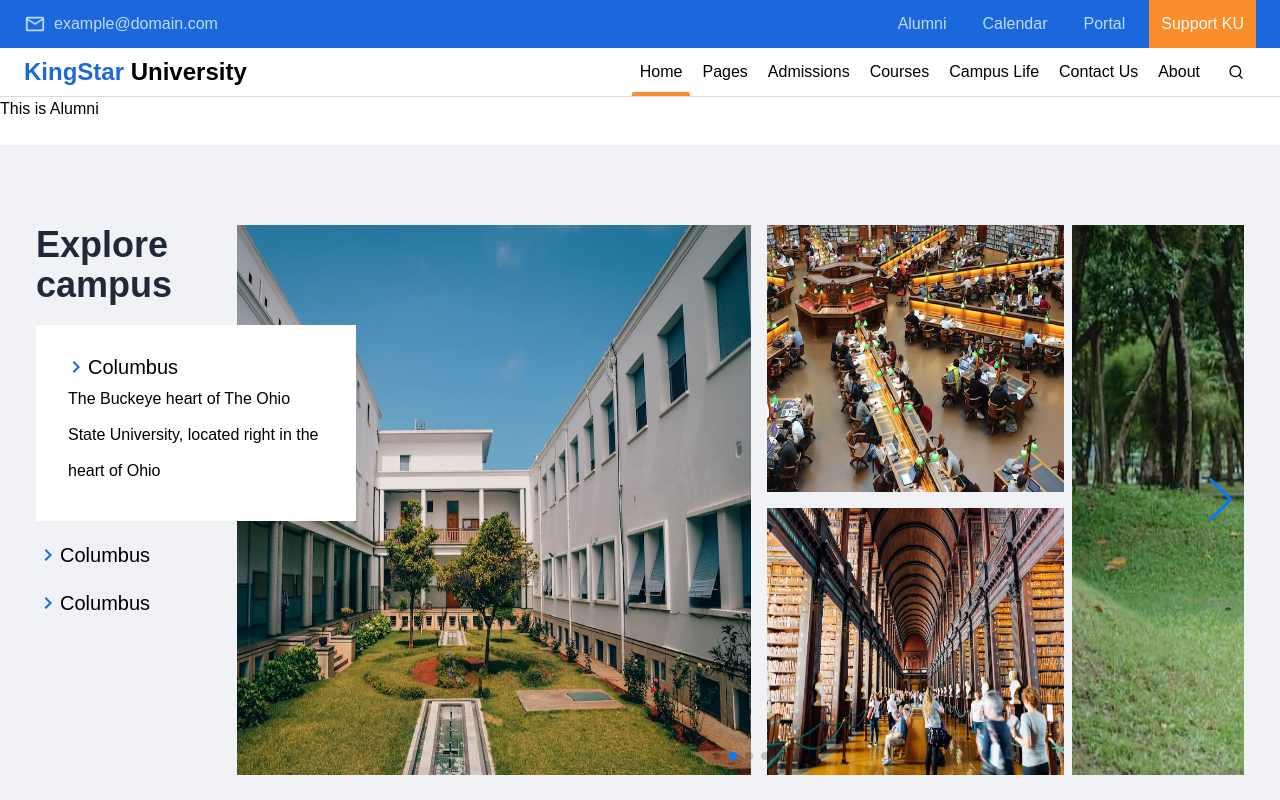
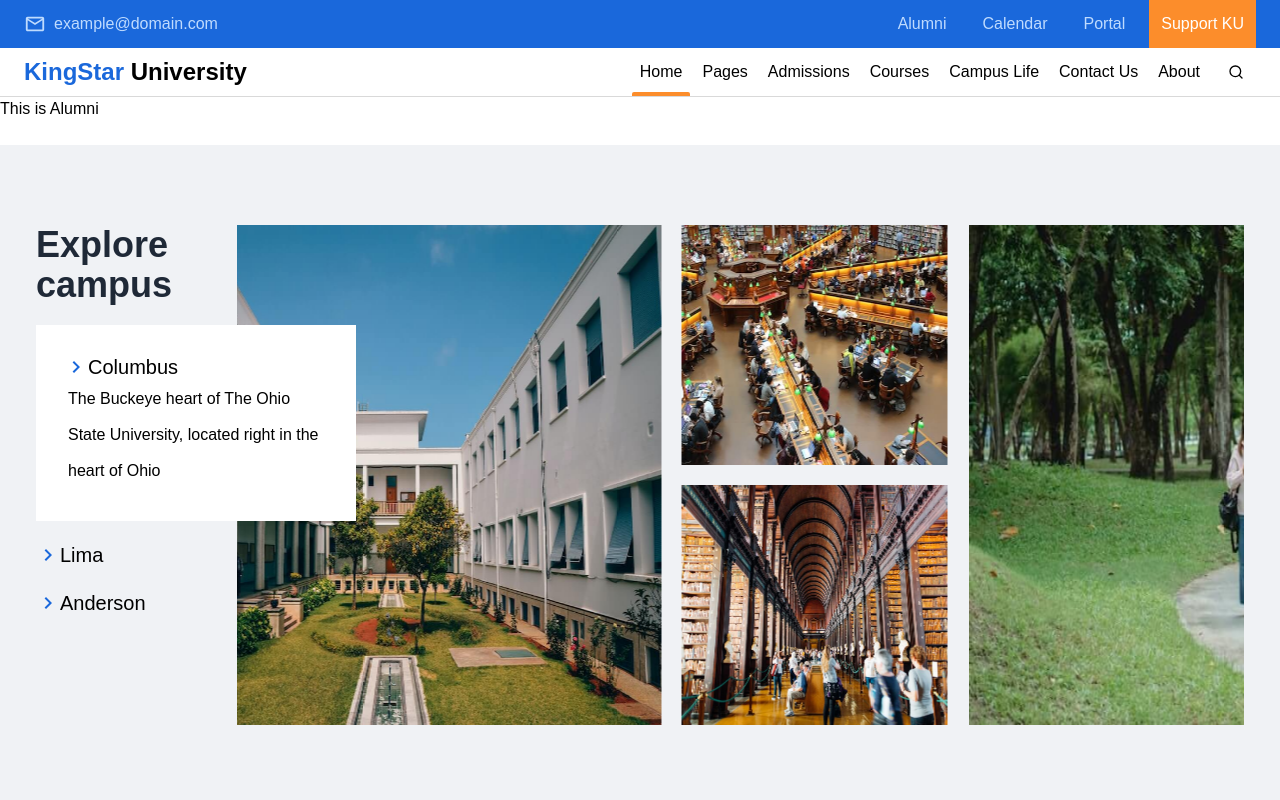
Before and after one commit to Junaed-Uddin/university, a Next.js app: page / in a window 1280 px wide. Shown: the top 800 px of the page. Built offline with nearby package versions, Linux system fonts and the light colour scheme.

Commit message:
gap problem fixed and image looping enabled

```diff
--- a/components/Home/CampusLife/PhotoGrid/PhotoGrid.jsx
+++ b/components/Home/CampusLife/PhotoGrid/PhotoGrid.jsx
@@ -3,14 +3,15 @@ import React from 'react';
 
 const PhotoGrid = ({ img1, img2, img3 }) => {
   return (
-    <div className="w-full lg:w-11/12  min-h-[300px] lg:min-h-[500px] grid grid-rows-1 lg:grid-rows-2 grid-cols-1 lg:grid-cols-3 gap-4">
+    <div className="w-full lg:w-11/12  min-h-[300px] lg:min-h-[500px] grid grid-rows-1 lg:grid-rows-2 grid-cols-1 lg:grid-cols-3 gap-5">
       <div className=" row-span-2 col-span-2">
         <Image
           src={img1}
           width={800}
           height={800}
           alt="imag"
-          className="w-full h-full lg:h-[550px] "
+          objectFit="cover"
+          className="w-full h-full lg:h-[500px] "
         />
       </div>
       <div className=" hidden lg:block">
@@ -19,6 +20,7 @@ const PhotoGrid = ({ img1, img2, img3 }) => {
           width={650}
           height={600}
           alt="imag"
+          objectFit="cover"
           className="w-full h-full"
         />
       </div>
@@ -29,6 +31,7 @@ const PhotoGrid = ({ img1, img2, img3 }) => {
           height={600}
           alt="imag"
           className="w-full h-full"
+          objectFit="cover"
         />
       </div>
     </div>
--- a/components/Home/CampusLife/index.jsx
+++ b/components/Home/CampusLife/index.jsx
@@ -4,13 +4,14 @@ import { Navigation, Pagination, Scrollbar, Autoplay } from 'swiper';
 
 import { Swiper, SwiperSlide, useSwiper } from 'swiper/react';
 import { useRef, useState } from 'react';
+import Image from 'next/image';
 
 const CampusLife = () => {
   const [isOpen, setIsOpen] = useState(false); //collapse State
   const [collapseId, setCollapseId] = useState('clp1'); //collapse State
-  const swiper = useSwiper();
-  const prevRef = useRef(null);
-  const nextRef = useRef(null);
+  // const swiper = useSwiper();
+  // const prevRef = useRef(null);    // custom navigation refs
+  // const nextRef = useRef(null);
 
   // handling collapse
   const handleCollapse = (id) => {
@@ -19,17 +20,17 @@ const CampusLife = () => {
   };
 
   return (
-    <section className=" h-screen w-full bg-background grid grid-cols-1 lg:grid-cols-6 lg:px-9 lg:pt-20">
+    <section className=" h-screen w-full py-5 bg-background grid grid-cols-1 lg:grid-cols-6 lg:px-9 lg:pt-20">
       <div className="space-y-5 cursor-pointer ">
         <h1 className="text-4xl text-gray-800 font-bold">Explore campus</h1>
-        <div className="space-y-5">
+        <div className="space-y-2 lg:space-y-5">
           <div>
             <p
               id="clp1"
               onClick={() => handleCollapse('clp1')}
               className={`flex items-center text-xl ${
                 !isOpen && collapseId === 'clp1'
-                  ? 'pt-7   w-[320px] px-7 bg-white relative z-50'
+                  ? 'pt-7   w-[320px] px-7 bg-white relative z-20'
                   : ''
               }     `}
             >
@@ -38,7 +39,7 @@ const CampusLife = () => {
             <div
               className={` ${
                 !isOpen && collapseId === 'clp1' ? 'block' : 'hidden'
-              }  w-[320px] pb-8 px-8 leading-9 bg-white relative z-50 `}
+              }  w-[320px] pb-8 px-8 leading-9 bg-white relative z-20 `}
             >
               <p className="">
                 The Buckeye heart of The Ohio State University, located right in
@@ -53,20 +54,20 @@ const CampusLife = () => {
               onClick={() => handleCollapse('clp3')}
               className={`flex items-center text-xl ${
                 isOpen && collapseId === 'clp3'
-                  ? 'pt-7   w-[320px] px-7 bg-white relative z-50'
+                  ? 'pt-7  w-full lg:w-[320px] px-7 bg-white relative z-20'
                   : ''
               }     `}
             >
-              <MdNavigateNext className="text-primary text-2xl" /> Columbus
+              <MdNavigateNext className="text-primary text-2xl" /> Lima
             </p>
             <div
               className={` ${
                 isOpen && collapseId === 'clp3' ? 'block' : 'hidden'
-              }  w-[320px] pb-8 px-8 leading-9 bg-white relative z-50 `}
+              }  w-full lg:w-[320px] pb-8 px-8 leading-9 bg-white relative z-20 `}
             >
               <p className="">
-                The Buckeye heart of The Ohio State University, located right in
-                the heart of Ohio
+                Developing leaders with the resources and strength of the
+                state’s top university
               </p>
             </div>
           </div>
@@ -76,16 +77,16 @@ const CampusLife = () => {
               onClick={() => handleCollapse('clp2')}
               className={`flex items-center text-xl ${
                 isOpen && collapseId === 'clp2'
-                  ? 'pt-7   w-[320px] px-7 bg-white relative z-50'
+                  ? 'pt-7   w-full lg:w-[320px] px-7 bg-white relative z-20'
                   : ''
               }     `}
             >
-              <MdNavigateNext className="text-primary text-2xl" /> Columbus
+              <MdNavigateNext className="text-primary text-2xl" /> Anderson
             </p>
             <div
               className={` ${
                 isOpen && collapseId === 'clp2' ? 'block' : 'hidden'
-              }  w-[320px] pb-8 px-8 leading-9 bg-white relative z-50 `}
+              } w-full lg:w-[320px] pb-8 px-8 leading-9 bg-white relative z-20 `}
             >
               <p className="">
                 The Buckeye heart of The Ohio State University, located right in
@@ -106,56 +107,46 @@ const CampusLife = () => {
         <Swiper
           //   slidesPerView={'auto'}
           slidesPerView={1}
-          spaceBetween={20}
-          //   loop={true}
+          spaceBetween={10}
+          loop={true}
           autoplay={{
             delay: 3200,
           }}
-          pagination={{
-            clickable: true,
+          breakpoints={{
+            640: {
+              slidesPerView: 1.1,
+            },
           }}
-          navigation={{
-            prevEl: prevRef.current ? prevRef.current : undefined,
-            nextEl: nextRef.current ? nextRef.current : undefined,
-          }}
-          modules={[Pagination, Navigation, Autoplay]}
-          onInit={(swiper) => {
-            swiper.params.navigation.prevEl = prevRef.current;
-            swiper.params.navigation.nextEl = nextRef.current;
-            swiper.navigation.update();
-          }}
+          modules={[Autoplay]}
         >
-          <SwiperSlide>
+          <SwiperSlide className="lg:-mx-16">
             <PhotoGrid
               img1={`/assets/images/campus-life/campus1.jpg`}
               img2={`/assets/images/campus-life/campus2.jpg`}
               img3={`/assets/images/campus-life/campus3.jpg`}
             />
           </SwiperSlide>
-          <SwiperSlide className="lg:-mx-24">
+          <SwiperSlide className="lg:-mx-16">
             <PhotoGrid
               img1={`/assets/images/campus-life/campus4.jpg`}
               img2={`/assets/images/campus-life/campus5.jpg`}
               img3={`/assets/images/campus-life/campus6.jpg`}
             />
           </SwiperSlide>
-          <SwiperSlide className="lg:-mx-24">
+          <SwiperSlide className="lg:-mx-16">
             <PhotoGrid
               img1={`/assets/images/campus-life/campus7.jpg`}
               img2={`/assets/images/campus-life/campus8.jpg`}
               img3={`/assets/images/campus-life/campus2.jpg`}
             />
           </SwiperSlide>
-          <SwiperSlide className="lg:-mx-24">
+          <SwiperSlide className="lg:-mx-16">
             <PhotoGrid
-              img1={`/assets/images/campus-life/campus1.jpg`}
+              img1={`/assets/images/campus-life/campus6.jpg`}
               img2={`/assets/images/campus-life/campus2.jpg`}
               img3={`/assets/images/campus-life/campus3.jpg`}
             />
           </SwiperSlide>
-          {/* <SwiperSlide className="lg:-mx-24">
-            <PhotoGrid />
-          </SwiperSlide> */}
         </Swiper>
       </div>
     </section>
```
